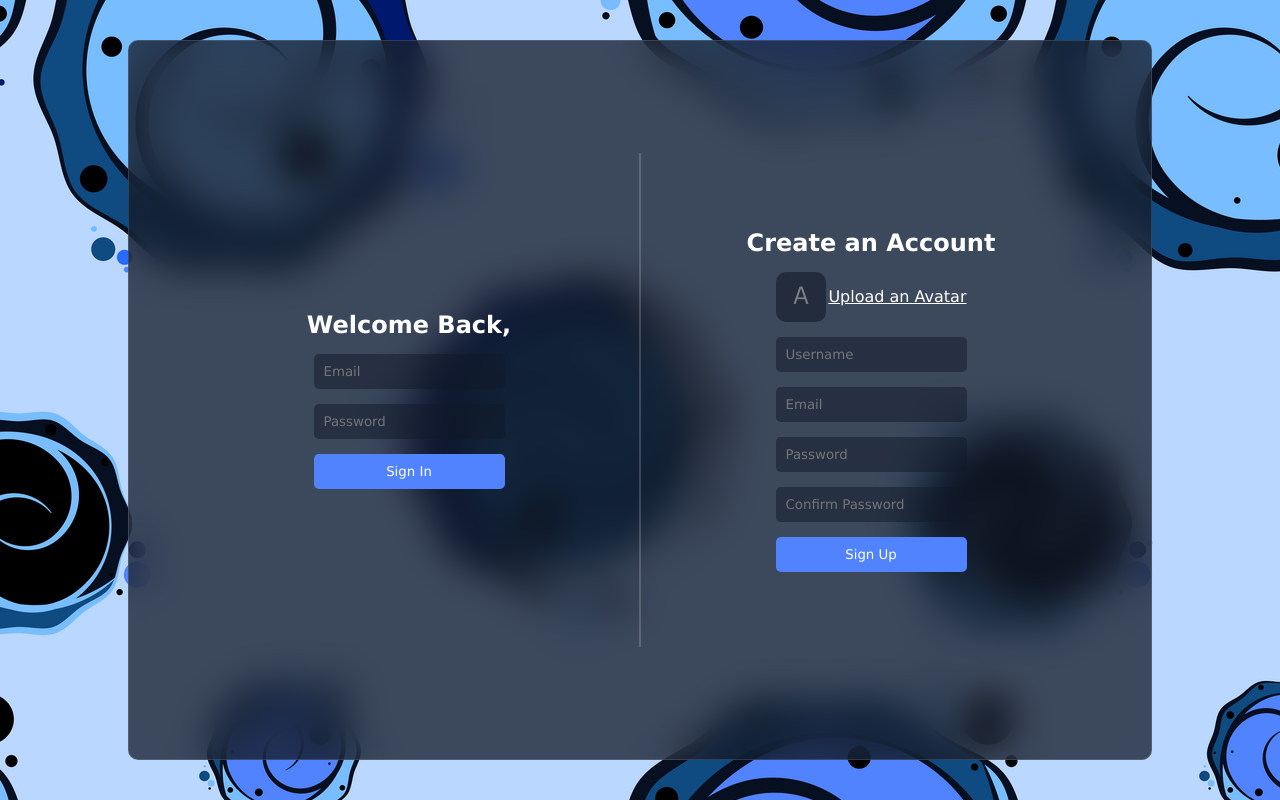
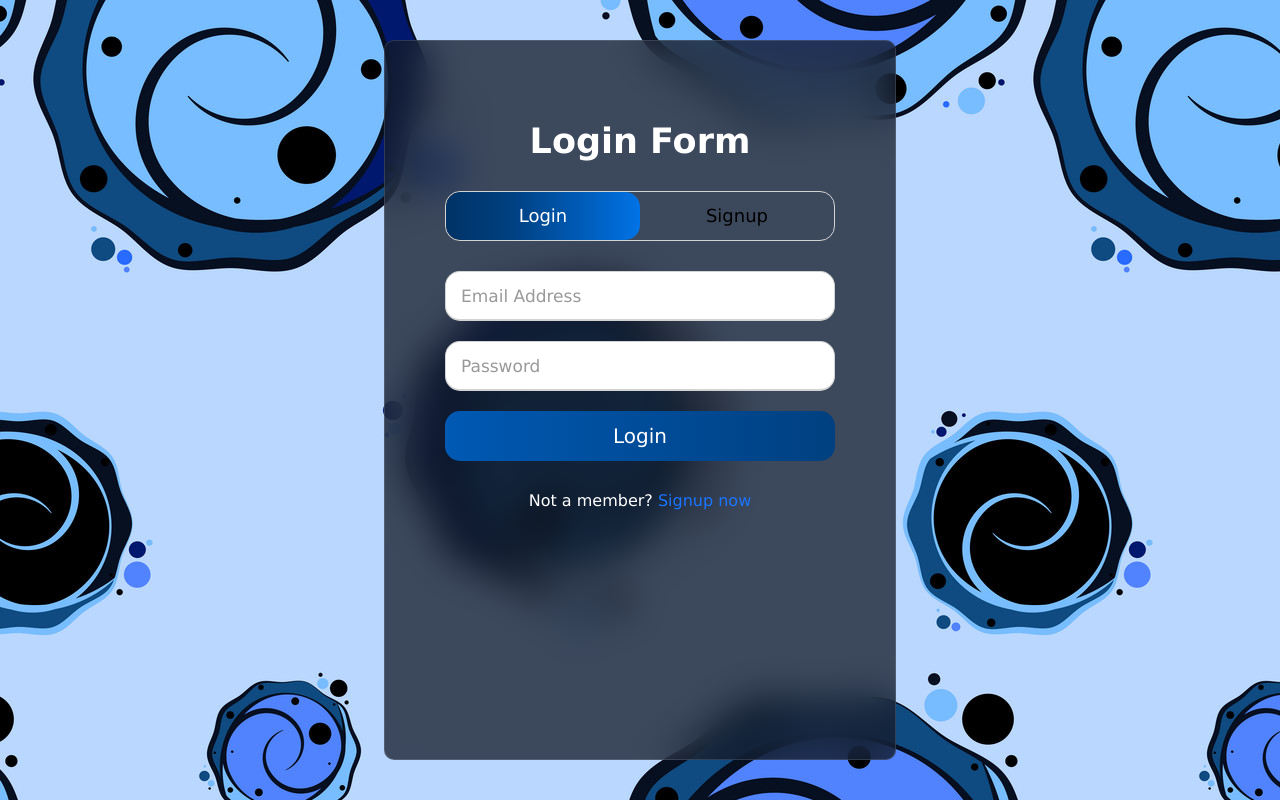
Before and after one commit to Bikram0920/VibeTalk, a React (Vite) app: page / in a window 1280 px wide. Built offline with nearby package versions, Linux system fonts and the light colour scheme; no server answers.

Commit message:
Login SignUp Page Modified

```diff
--- a/src/components/chat/Chat.jsx
+++ b/src/components/chat/Chat.jsx
@@ -114,7 +114,7 @@ function Chat() {
           <img src={user?.avatar || "./avatar.png"} alt="" />
           <div className="texts">
             <span>{user?.username}</span>
-            <p>Lorem ipsum dolor sit amet.</p>
+            <p>{user?.userBio}</p>
           </div>
         </div>
         <div className="icons">
--- a/src/components/chat/chat.css
+++ b/src/components/chat/chat.css
@@ -73,6 +73,7 @@
         .texts{
           p{
             background: #5183fe;
+            align-self: flex-end;
           }
         }
       }
@@ -103,7 +104,7 @@
           border-radius: 10px;
           font-size: 14px;
           max-width: max-content;
-          align-self: flex-end;
+          align-self: flex-start;
         }
         span{
           font-size: 12px;
--- a/src/components/detail/Detail.jsx
+++ b/src/components/detail/Detail.jsx
@@ -65,7 +65,7 @@ function Detail() {
       <div className="info">
         <img src={user?.avatar || "./avatar.png"} alt="" />
         <h3>{user?.username}</h3>
-        <p>Everyday is a new beginning.</p>
+        <p>{user?.userBio}</p>
       </div>
       <div className="more">
         <div className="items">
--- a/src/components/detail/detail.css
+++ b/src/components/detail/detail.css
@@ -2,7 +2,7 @@
   flex: 1;
   display: flex;
   flex-direction: column;
-
+  width: 300px;
   .info{
     display: flex;
     flex-direction: column;
--- a/src/components/list/userInfo/UserInfo.jsx
+++ b/src/components/list/userInfo/UserInfo.jsx
@@ -1,11 +1,37 @@
-import React from 'react'
+import React, { useState } from 'react'
 import "./userInfo.css"
 import { useUserStore } from "../../../components/library/userStore";
+import { doc, updateDoc } from 'firebase/firestore';
+import { db } from '../../library/firebase';
 
 function UserInfo() {
 
-  const{currentUser} = useUserStore();
+  const {currentUser} = useUserStore();
+  const [bio, setBio] = useState(false)
 
+  const handleBio = () => {
+    setBio(!bio);
+  }
+
+  const addBio = async (e) => {
+
+    e.preventDefault();
+    const data = new FormData(e.target);
+    const {userBio} = Object.fromEntries(data);
+
+    console.log(userBio)
+
+    const userRef = doc(db,"users",currentUser.id)
+
+    try {
+      updateDoc(userRef,{
+        userBio,
+      })
+      handleBio();
+    } catch (error) {
+      console.log(error)
+    }
+  }
 
   return (
     <div className='userInfo' >
@@ -16,7 +42,15 @@ function UserInfo() {
       <div className="icons">
         <img src="./more.png" alt="" />
         <img src="./video.png" alt="" />
-        <img src="./edit.png" alt="" />
+        <img src="./edit.png" alt="" onClick={handleBio}/>
+
+        {bio && <div className="bio">
+          <form action="" onSubmit={addBio}>
+            <input type="text" name="userBio" placeholder='Add Bio'/>
+            <button type='submit'>Add</button>
+          </form>
+        </div>}
+
       </div>
     </div>
   )
--- a/src/components/login/Login.jsx
+++ b/src/components/login/Login.jsx
@@ -1,104 +1,122 @@
-import React, {useState} from 'react'
-import "./login.css"
-import { toast } from 'react-toastify'
-import {auth, db} from '../library/firebase'
-import {createUserWithEmailAndPassword,signInWithEmailAndPassword } from 'firebase/auth'
-import { doc, setDoc } from 'firebase/firestore'
-import upload from '../library/upload'
+import React, { useState } from "react";
+import "./login.css";
+import { toast } from "react-toastify";
+import { auth, db } from "../library/firebase";
+import {
+  createUserWithEmailAndPassword,
+  signInWithEmailAndPassword,
+} from "firebase/auth";
+import { doc, setDoc } from "firebase/firestore";
+import upload from "../library/upload";
 
 function Login() {
-
-  const [avatar, setAvatar] = useState(
-    {
-      file:null,
-      url:''
-    }
-  )
+  const [avatar, setAvatar] = useState({
+    file: null,
+    url: "",
+  });
 
   const [loading, setLoading] = useState(false);
 
-  const handleAvatar = (e) =>{
-    if(e.target.files[0]){
+  const [isLogin, setIsLogin] = useState(true);
+
+  const handleSignupClick = () => {
+    setIsLogin(false);
+  };
+
+  const handleLoginClick = () => {
+    setIsLogin(true);
+  };
+
+  const handleSignupLinkClick = (e) => {
+    e.preventDefault();
+    setIsLogin(false);
+  };
+
+  const handleAvatar = (e) => {
+    if (e.target.files[0]) {
       setAvatar({
-        file:e.target.files[0],
-        url: URL.createObjectURL(e.target.files[0])
-      })
+        file: e.target.files[0],
+        url: URL.createObjectURL(e.target.files[0]),
+      });
     }
-  }
+  };
 
-  const handleRegister = async (e) =>{
+  const handleRegister = async (e) => {
     e.preventDefault();
 
+    setIsLogin(false);
     setLoading(true);
 
-    const formData = new FormData(e.target)
+    const formData = new FormData(e.target);
 
-    const {username, email, password,cpassword} = Object.fromEntries(formData);
-
-    if(password != cpassword){
-      toast.error("Password and Confirm Password must be same")
-    }
+    const { username, email, password} =
+      Object.fromEntries(formData);
 
     try {
-
-      const res = await createUserWithEmailAndPassword(auth,email,password);
+      const res = await createUserWithEmailAndPassword(auth, email, password);
 
       const imageURL = await upload(avatar.file);
       // Add the user to the database
       await setDoc(doc(db, "users", res.user.uid), {
         username,
         password,
-        avatar:imageURL,
+        avatar: imageURL,
         id: res.user.uid,
-        blocked:[],
+        blocked: [],
       });
       // fetch the chats of the user
       await setDoc(doc(db, "userchats", res.user.uid), {
-        chats:[],
+        chats: [],
       });
 
       toast.success("User registered successfully! You can login now!");
-
     } catch (error) {
       console.log(error);
-      toast.error(error.message)
-    } finally{
+      toast.error(error.message);
+    } finally {
       setLoading(false);
       // window.location.reload();
     }
-  }
+  };
 
-  const handleLogin = async (e) =>{
+  const handleLogin = async (e) => {
     e.preventDefault();
 
+    setIsLogin(true);
     setLoading(true);
 
-    const formData = new FormData(e.target)
+    const formData = new FormData(e.target);
 
-    const {email, password} = Object.fromEntries(formData);
+    const { email, password } = Object.fromEntries(formData);
 
     try {
-      const userCredential = await signInWithEmailAndPassword(auth, email, password);
+      const userCredential = await signInWithEmailAndPassword(
+        auth,
+        email,
+        password
+      );
       const user = userCredential.user;
-      console.log('User signed in:', user);
+      console.log("User signed in:", user);
       return user;
     } catch (error) {
-      console.error('Error signing in:', error.message);
+      console.error("Error signing in:", error.message);
       toast.error(error.message);
-    } finally{
+    } finally {
       setLoading(true);
     }
-
-  }
+  };
 
   return (
-    <div className="login">
+    <>
+      {/* <div className="login">
         <div className="item1">
           <h2>Welcome Back,</h2>
           <form action="" onSubmit={handleLogin}>
-          <input type="email" placeholder='Email'name='email'/>
-          <input type="password" placeholder='Password' name='password'/>
-          <button disabled = {loading}>{loading? "Loading" : "Sign In" }</button>
+            <input type="email" placeholder="Email" name="email" />
+            <input type="password" placeholder="Password" name="password" />
+            <button disabled={loading}>
+              {loading ? "Loading" : "Sign In"}
+            </button>
           </form>
         </div>
         <div className="separator"></div>
@@ -110,20 +128,152 @@ function Login() {
               <label htmlFor="file">Upload an Avatar</label>
               <input
                 type="file"
-          id='file'
-          accept='.jpg,.jpeg,.png'
-          style={{display:'none'}}
-          onChange={handleAvatar} />
+                id="file"
+                accept=".jpg,.jpeg,.png"
+                style={{ display: "none" }}
+                onChange={handleAvatar}
+              />
             </div>
-          <input type="text" placeholder='Username' name='username'/>
-          <input type="email" placeholder='Email' name='email'/>
-          <input type="password" placeholder='Password' name='password'/>
-          <input type="password" placeholder='Confirm Password' name='cpassword'/>
-          <button disabled={loading}>{loading? "Loading" : "Sign Up" }</button>
+            <input type="text" placeholder="Username" name="username" />
+            <input type="email" placeholder="Email" name="email" />
+            <input type="password" placeholder="Password" name="password" />
+            <input
+              type="password"
+              placeholder="Confirm Password"
+              name="cpassword"
+            />
+            <button disabled={loading}>
+              {loading ? "Loading" : "Sign Up"}
+            </button>
+          </form>
+        </div>
+      </div> */}
+
+      <div className="wrapper">
+        <div className="title-text">
+          <div className={`title ${isLogin ? "login" : "signup"}`}>
+            {isLogin ? "Login Form" : "Signup Form"}
+          </div>
+        </div>
+        <div className="form-container">
+          <div className="slide-controls">
+            <input
+              type="radio"
+              name="slide"
+              id="login"
+              checked={isLogin}
+              readOnly
+            />
+            <input
+              type="radio"
+              name="slide"
+              id="signup"
+              checked={!isLogin}
+              readOnly
+            />
+            <label
+              htmlFor="login"
+              className="slide login"
+              onClick={handleLoginClick}
+            >
+              Login
+            </label>
+            <label
+              htmlFor="signup"
+              className="slide signup"
+              onClick={handleSignupClick}
+            >
+              Signup
+            </label>
+            <div className="slider-tab"></div>
+          </div>
+          <div className="form-inner">
+            <form
+              action=""
+              className="login"
+              style={{ display: isLogin ? "block" : "none" }}
+              onSubmit={handleLogin}
+            >
+              <div className="field">
+                <input
+                  type="email"
+                  placeholder="Email Address"
+                  name="email"
+                  required
+                />
+              </div>
+              <div className="field">
+                <input
+                  type="password"
+                  placeholder="Password"
+                  name="password"
+                  required
+                />
+              </div>
+              <div className="field btn">
+                <div className="btn-layer"></div>
+                <input disabled = {loading} type="submit" value = {loading ? "Loading" : "Login"} />
+              </div>
+              <div className="signup-link">
+                Not a member?{" "}
+                <a href="" onClick={handleSignupLinkClick}>
+                  Signup now
+                </a>
+              </div>
+            </form>
+            <form
+              action=""
+              className="signup"
+              style={{ display: isLogin ? "none" : "block" }}
+              onSubmit={handleRegister}
+            >
+              <div className="field">
+                <div className="avatar">
+                  <img src={avatar.url || "./avatar.png"} alt="" />
+                  <label htmlFor="file">Upload an Avatar</label>
+                  <input
+                    type="file"
+                    id="file"
+                    accept=".jpg,.jpeg,.png"
+                    style={{ display: "none" }}
+                    onChange={handleAvatar}
+                  />
+                </div>
+              </div>
+              <div className="field">
+                <input
+                  type="text"
+                  placeholder="Username"
+                  name="username"
+                  required
+                />
+              </div>
+              <div className="field">
+                <input
+                  type="text"
+                  placeholder="Email Address"
+                  name="email"
+                  required
+                />
+              </div>
+              <div className="field">
+                <input
+                  type="password"
+                  placeholder="Password"
+                  name="password"
+                  required
+                />
+              </div>
+              <div className="field btn">
+                <div className="btn-layer"></div>
+                <input disabled = {loading} type="submit" value = {loading ? "Loading" : "Sign Up"}/>
+              </div>
             </form>
           </div>
         </div>
-  )
+      </div>
+    </>
+  );
 }
 
-export default Login
+export default Login;
--- a/src/components/login/login.css
+++ b/src/components/login/login.css
@@ -1,4 +1,4 @@
-.login{
+/* .login{
   display: flex;
   justify-content: center;
   align-items: center;
@@ -80,4 +80,192 @@
     flex-direction: column;
     gap: 15px;
   }
+} */
+
+.wrapper{
+  overflow: hidden;
+  width: 450px;
+  background: transparent;
+  padding: 30px;
+  border-radius: 15px;
+  /* box-shadow: 0px 15px 20px rgba(0,0,0,0.1); */
+  margin: 50px 30px;
 }
+.wrapper .title-text{
+  display: flex;
+  width: 200%;
+}
+.wrapper .title{
+  width: 50%;
+  font-size: 35px;
+  font-weight: 600;
+  text-align: center;
+  transition: all 0.6s cubic-bezier(0.68,-0.55,0.265,1.55);
+}
+.wrapper .slide-controls{
+  position: relative;
+  display: flex;
+  height: 50px;
+  width: 100%;
+  overflow: hidden;
+  margin: 30px 0 10px 0;
+  justify-content: space-between;
+  border: 1px solid lightgrey;
+  border-radius: 15px;
+}
+.slide-controls .slide{
+  height: 100%;
+  width: 100%;
+  color: #fff;
+  font-size: 18px;
+  font-weight: 500;
+  text-align: center;
+  line-height: 48px;
+  cursor: pointer;
+  z-index: 1;
+  transition: all 0.6s ease;
+}
+.slide-controls label.signup{
+  color: #000;
+}
+.slide-controls .slider-tab{
+  position: absolute;
+  height: 100%;
+  width: 50%;
+  left: 0;
+  z-index: 0;
+  border-radius: 15px;
+  background: -webkit-linear-gradient(left,#003366,#004080,#0059b3
+, #0073e6);
+  transition: all 0.6s cubic-bezier(0.68,-0.55,0.265,1.55);
+}
+input[type="radio"]{
+  display: none;
+}
+#signup:checked ~ .slider-tab{
+  left: 50%;
+}
+#signup:checked ~ label.signup{
+  color: #fff;
+  cursor: default;
+  user-select: none;
+}
+#signup:checked ~ label.login{
+  color: #000;
+}
+#login:checked ~ label.signup{
+  color: #000;
+}
+#login:checked ~ label.login{
+  cursor: default;
+  user-select: none;
+}
+.wrapper .form-container{
+  width: 100%;
+  overflow: hidden;
+}
+.form-container .form-inner{
+  display: flex;
+  width: 200%;
+}
+.form-container .form-inner form{
+  width: 50%;
+  transition: all 0.6s cubic-bezier(0.68,-0.55,0.265,1.55);
+}
+.form-inner form .field{
+  height: 50px;
+  width: 100%;
+  margin-top: 20px;
+}
+.form-inner form .field input{
+  height: 100%;
+  width: 100%;
+  outline: none;
+  padding-left: 15px;
+  border-radius: 15px;
+  border: 1px solid lightgrey;
+  border-bottom-width: 2px;
+  font-size: 17px;
+  transition: all 0.3s ease;
+}
+.form-inner form .field input:focus{
+  border-color: #1a75ff;
+  /* box-shadow: inset 0 0 3px #fb6aae; */
+}
+.form-inner form .field input::placeholder{
+  color: #999;
+  transition: all 0.3s ease;
+}
+form .field input:focus::placeholder{
+  color: #1a75ff;
+}
+.form-inner form .pass-link{
+  margin-top: 5px;
+}
+.form-inner form .signup-link{
+  text-align: center;
+  margin-top: 30px;
+}
+.form-inner form .pass-link a,
+.form-inner form .signup-link a{
+  color: #1a75ff;
+  text-decoration: none;
+}
+.form-inner form .pass-link a:hover,
+.form-inner form .signup-link a:hover{
+  text-decoration: underline;
+}
+form .btn{
+  height: 50px;
+  width: 100%;
+  border-radius: 15px;
+  position: relative;
+  overflow: hidden;
+}
+form .btn .btn-layer{
+  height: 100%;
+  width: 300%;
+  position: absolute;
+  left: -100%;
+  background: -webkit-linear-gradient(right,#003366,#004080,#0059b3
+, #0073e6);
+  border-radius: 15px;
+  transition: all 0.4s ease;;
+}
+form .btn:hover .btn-layer{
+  left: 0;
+}
+form .btn input[type="submit"]{
+  height: 100%;
+  width: 100%;
+  z-index: 1;
+  position: relative;
+  background: none;
+  border: none;
+  color: #fff;
+  padding-left: 0;
+  border-radius: 15px;
+  font-size: 20px;
+  font-weight: 500;
+  cursor: pointer;
+}
+
+.avatar{
+  display: flex;
+  align-items: center;
+  gap: 20px;
+
+  img{
+    height: 50px;
+    width: 50px;
+    object-fit: cover;
+    border-radius: 10px;
+    opacity: 0.6;
+  }
+
+  label{
+    cursor: pointer;
+    text-decoration: underline;
+  }
+
+}
--- a/src/index.css
+++ b/src/index.css
@@ -14,7 +14,7 @@ body{
   color: #fff;
 }
 .container{
-  width: 80vw;
+  max-width: 80vw;
   height: 90vh;
   background: rgba(17,25,40,0.75);
   backdrop-filter: blur(19px) saturate(80%);
```
Also changed, not shown: src/components/list/userInfo/userInfo.css (+39 -0 lines). Lines whose indentation alone changed are shown as unchanged.
